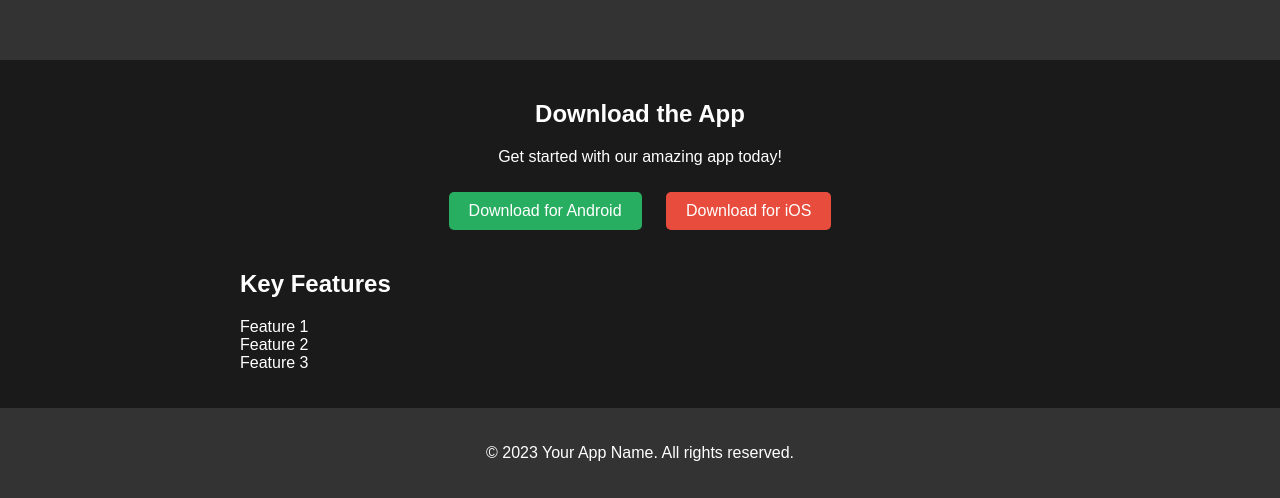
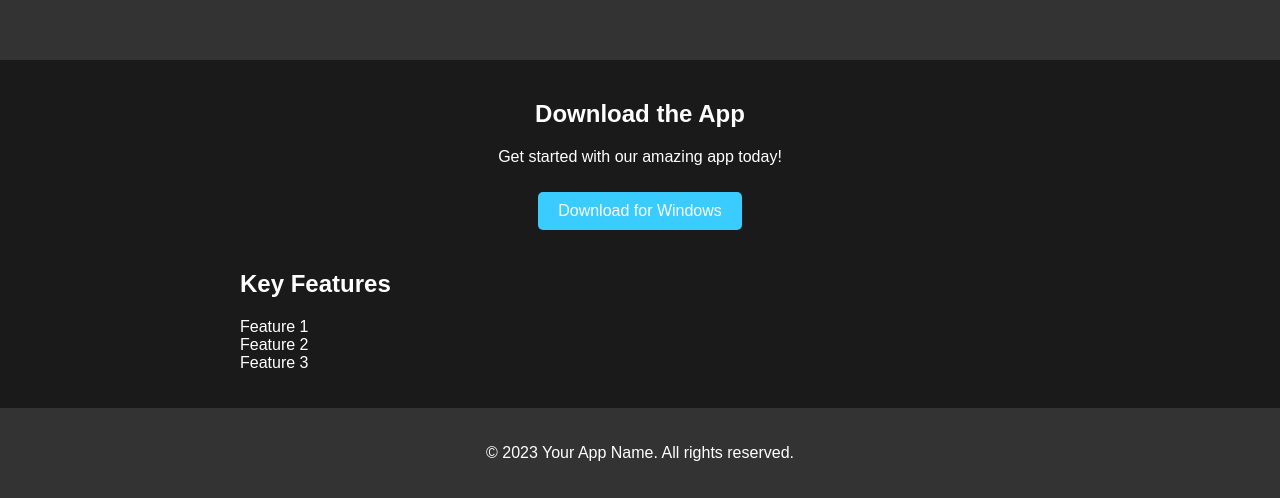
Before and after one commit to agastyahukoo/Carbon, a plain HTML site: page index.html in a window 1280 px wide. Shown: the part 740-1238 px from the top of the page. Drawn offline with Linux system fonts and the light colour scheme.

Commit message:
Update index.html

```diff
--- a/index.html
+++ b/index.html
@@ -48,19 +48,13 @@
             display: inline-block;
             padding: 10px 20px;
             margin: 10px;
-            background-color: #3498db;
+            background-color: #3bccff;
             color: #fff;
             text-decoration: none;
             border-radius: 5px;
         }
 
-        .download-button.android {
-            background-color: #27ae60;
-        }
 
-        .download-button.ios {
-            background-color: #e74c3c;
-        }
 
         .features-section {
             margin-top: 30px;
@@ -91,8 +85,7 @@
             <h2>Download the App</h2>
             <p>Get started with our amazing app today!</p>
             <div class="download-buttons">
-                <a href="#" class="download-button android">Download for Android</a>
-                <a href="#" class="download-button ios">Download for iOS</a>
+                <a href="#" class="download-button">Download for Windows</a>
             </div>
         </section>
 
```
